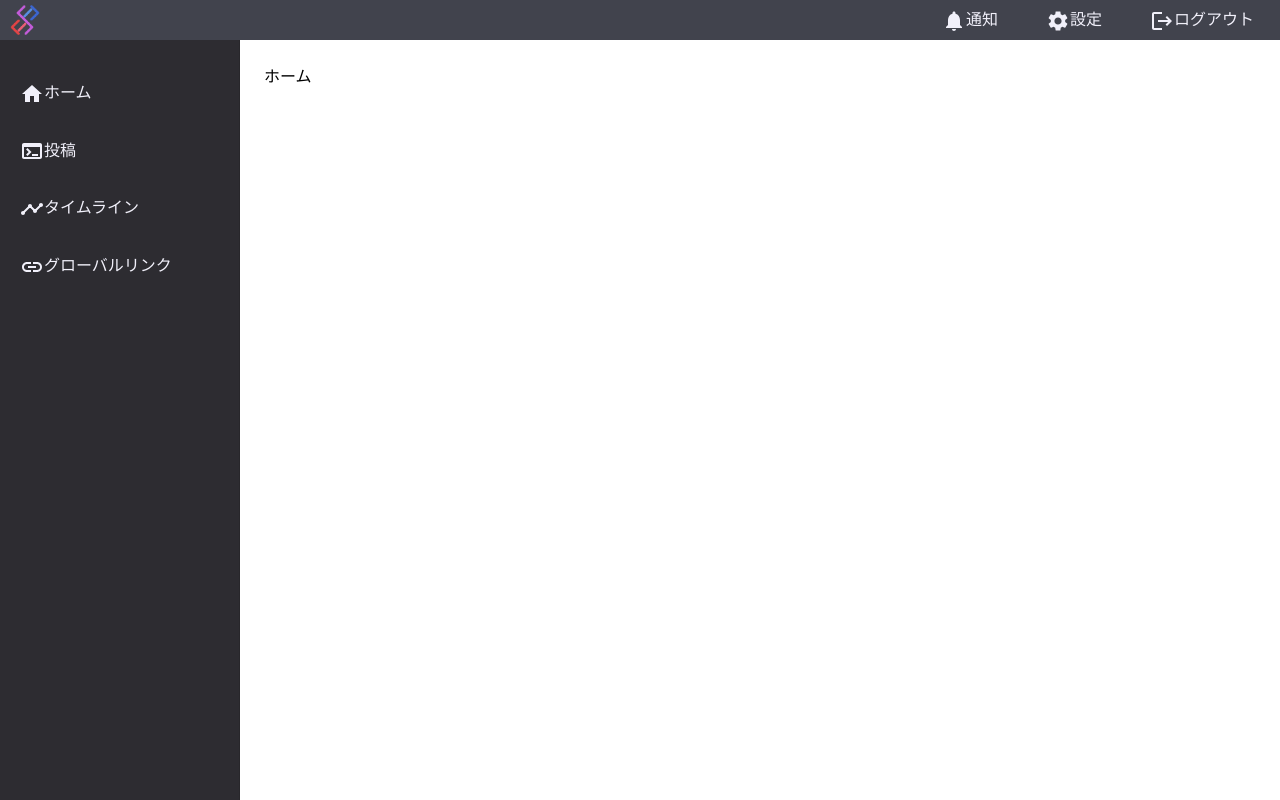
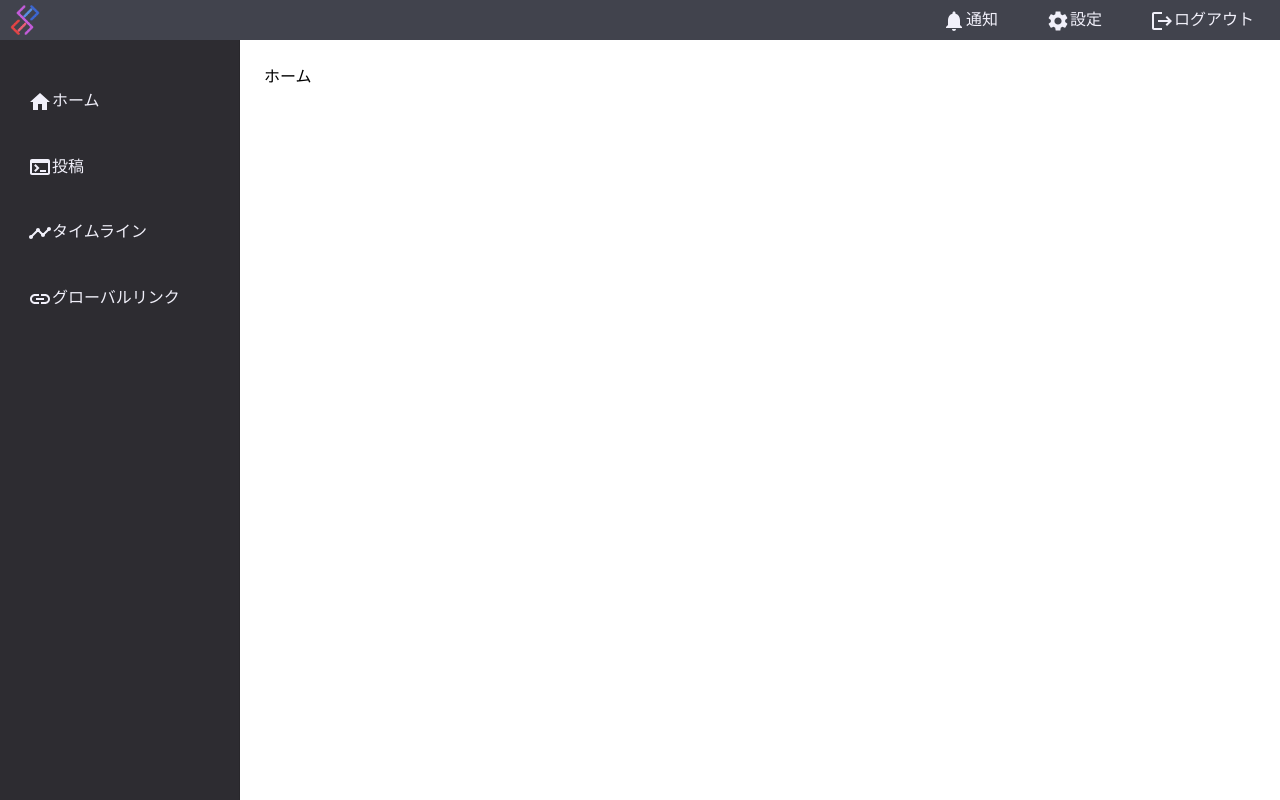
Before and after one commit to washizawa83/tips-frontend, a React (Create React App) app: page / in a window 1280 px wide. Built offline with nearby package versions, Linux system fonts and the light colour scheme.

Commit message:
Material Tailwind導入

```diff
--- a/eslint.config.mjs
+++ b/eslint.config.mjs
@@ -23,6 +23,8 @@ export default [
         version: 'detect', // Reactのバージョンを自動的に検出
       },
     },
+    ...tseslint.configs.recommended,
+    pluginReactConfig,
     rules: {
       'no-unused-vars': 'warn',
       'no-undef': 'warn',
@@ -30,6 +32,4 @@ export default [
       "import/no-anonymous-default-export": 'off',
     },
   },
-  ...tseslint.configs.recommended,
-  pluginReactConfig,
 ];
--- a/package.json
+++ b/package.json
@@ -5,6 +5,7 @@
   "dependencies": {
     "@emotion/react": "^11.11.4",
     "@emotion/styled": "^11.11.5",
+    "@material-tailwind/react": "^2.1.9",
     "@mui/icons-material": "^5.15.19",
     "@mui/material": "^5.15.19",
     "@testing-library/jest-dom": "^5.17.0",
--- a/src/app/components/layouts/header.tsx
+++ b/src/app/components/layouts/header.tsx
@@ -4,6 +4,7 @@ import NotificationsIcon from '@mui/icons-material/Notifications';
 import SettingsIcon from '@mui/icons-material/Settings';
 import { Box, IconButton, List, ListItem } from '@mui/material';
 import React from 'react';
+import { theme } from '../../themes/theme';
 import { AnchorLink, AnchorLinkProps } from '../ui/anchor-link';
 
 const iconColor = '#F1F0FA';
@@ -39,10 +40,10 @@ type HeaderProps = {
 export const Header = (props: HeaderProps) => {
     const onClickMenuButton = () => props.openSidebarEmit();
     return (
-        <div className='bg-tips-gray'>
-            <div className='flex justify-between place-items-center max-w-screen-2xl h-10 px-2.5'>
-                <div style={logoStyle}></div>
-                <div>
+        <Box sx={{ backgroundColor: theme.palette.primary.light }}>
+            <Box className='flex justify-between place-items-center h-10 px-2.5'>
+                <Box style={logoStyle}></Box>
+                <Box>
                     <Box
                         component='nav'
                         sx={{ display: { xs: 'none', sm: 'block' } }}
@@ -72,8 +73,8 @@ export const Header = (props: HeaderProps) => {
                             <MenuIcon />
                         </IconButton>
                     </Box>
-                </div>
-            </div>
-        </div>
+                </Box>
+            </Box>
+        </Box>
     );
 };
--- a/src/app/components/layouts/sidebar.tsx
+++ b/src/app/components/layouts/sidebar.tsx
@@ -66,9 +66,9 @@ export const Sidebar = ({ children, detectionOpenSidebarEmit }: Props) => {
             <List>
                 {sidebarNavItem.map((navItem) => (
                     <ListItem
-                        sx={{ marginTop: '32px', padding: '0 20px' }}
                         key={navItem.text}
                         disablePadding
+                        className='mt-10 px-7'
                     >
                         <AnchorLink
                             text={navItem.text}
--- a/src/app/components/ui/anchor-link.tsx
+++ b/src/app/components/ui/anchor-link.tsx
@@ -1,4 +1,6 @@
+import Link from '@mui/material/Link';
 import React from 'react';
+import { theme } from '../../themes/theme';
 export type AnchorLinkProps = {
     text: string;
     link: string;
@@ -7,14 +9,14 @@ export type AnchorLinkProps = {
 
 export const AnchorLink = (props: AnchorLinkProps) => {
     return (
-        <>
-            <a
-                className='text-tips-gray-text text-base font-medium'
-                href={props.link}
-            >
-                {props.icon}
-                {props.text}
-            </a>
-        </>
+        <Link
+            className='text-tips-gray-text text-base font-medium'
+            href={props.link}
+            underline='none'
+            sx={{ color: theme.palette.primary.contrastText }}
+        >
+            {props.icon}
+            {props.text}
+        </Link>
     );
 };
--- a/tailwind.config.js
+++ b/tailwind.config.js
@@ -1,5 +1,6 @@
 /** @type {import('tailwindcss').Config} */
-module.exports = {
+const withMT = require("@material-tailwind/react/utils/withMT");
+module.exports = withMT({
   content: ['./src/**/*.{js,jsx,ts,tsx}'],
   theme: {
     extend: {
@@ -12,4 +13,4 @@ module.exports = {
     },
   },
   plugins: [],
-}
+})
```
Also changed, not shown: 1 other file (tests, documents, lock files or other folders).
